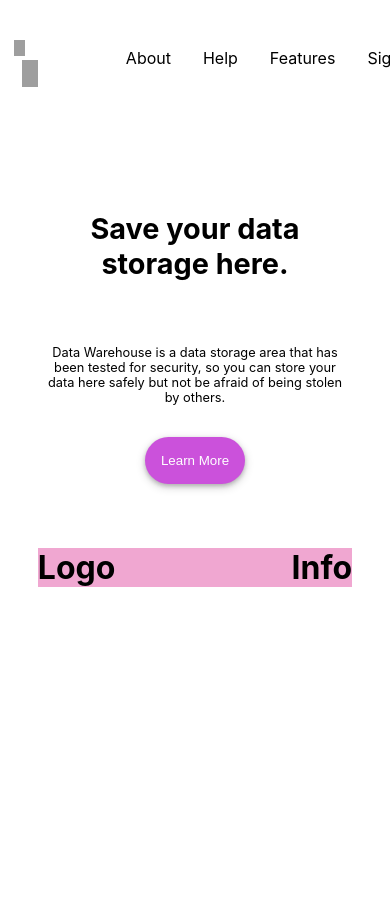
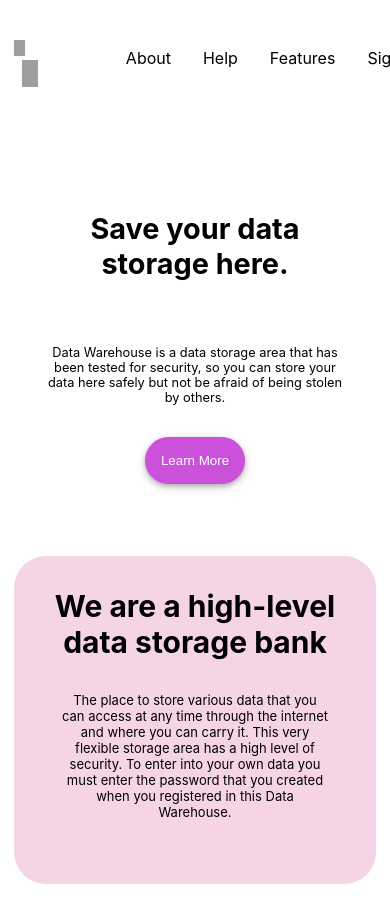
Before and after one commit to ViniciusPassoni97/Data-Warehouse, a React (Create React App) app: page / in a window 390 px wide. Shown: the top 922 px of the page. Built offline with nearby package versions, Linux system fonts and the light colour scheme; grey boxes are pictures that could not be loaded.

Commit message:
Responsividade em Banck

```diff
--- a/src/components/Banck/index.tsx
+++ b/src/components/Banck/index.tsx
@@ -1,6 +1,7 @@
 import React from 'react';
 
 import BanckDiv from './style';
+import ImageBanck from '../../assets/icons/image.png';
 import {motion} from 'framer-motion';
 
 const Banck: React.FC = () => {
@@ -11,10 +12,13 @@ const Banck: React.FC = () => {
                     className='banck-div-motion'
                 >
                     <div className='banck-div-logo'>
-                        <h1>Logo</h1>
+                        <img className='banck-image' src={ImageBanck} alt='imagebanck'/>
                     </div>
                     <div  className='banck-div-info'>
-                        <h1>Info</h1>
+                        <p className='banck-div-info-title'>We are a high-level data storage bank</p>
+                        <p className='banck-div-info-info'>The place to store various data that you can access at any time through the internet and where you can carry it.
+                         This very flexible storage area has a high level of security. To enter into your own
+                        data you must enter the password that you created when you registered in this Data Warehouse.</p>
                     </div>
                 </motion.div>
             </BanckDiv>
--- a/src/components/Banck/style.tsx
+++ b/src/components/Banck/style.tsx
@@ -6,13 +6,57 @@ const BanckDiv = styled.div`
         display:flex;
         justify-content:space-between;
         margin-top:2rem;
-        background-color:#f0a7d1;
+        background-color:#f5d4e6;
+        border-radius:2rem;
+    }
+    .banck-image{
+        width:20rem;
+        height:17rem;
+    }
+    .banck-div-info{
+        padding:2rem 1rem 2rem 1rem;
+        text-align:center;
+    }
+    .banck-div-info-title{
+        font-weight:bold;
+        font-size:32px;
+    }
+    .banck-div-info-info{
+        padding:2rem;
+        font-size:12px;
+    }
+    @media(max-width:800px){
+        margin-top:2rem;
+        padding:0.5rem;
+        .banck-image{
+            width:16rem;
+            height:14rem;
+        }
+        .banck-div-info-title{
+            font-size:27px;
+        }
+        .banck-div-info-info{
+            font-size:10px;
+        }
+    }
+    @media(max-width:600px){
+        .banck-image{
+            display:none;
+        }
+        .banck-div-info-title{
+            text-align:center;
+            font-size:30px;
+        }
+        .banck-div-info-info{
+            text-align:center;
+            font-size:13px;
+        }
     }
     .banck-div-logo{
-        opacity : 1 ;
+
     }
     .banck-div-info{
-        opacity : 1 ;
+
     }
 `;
 
```
Also changed, not shown: src/assets/icons/image.png (added), 1 other file (tests, documents, lock files or other folders).
